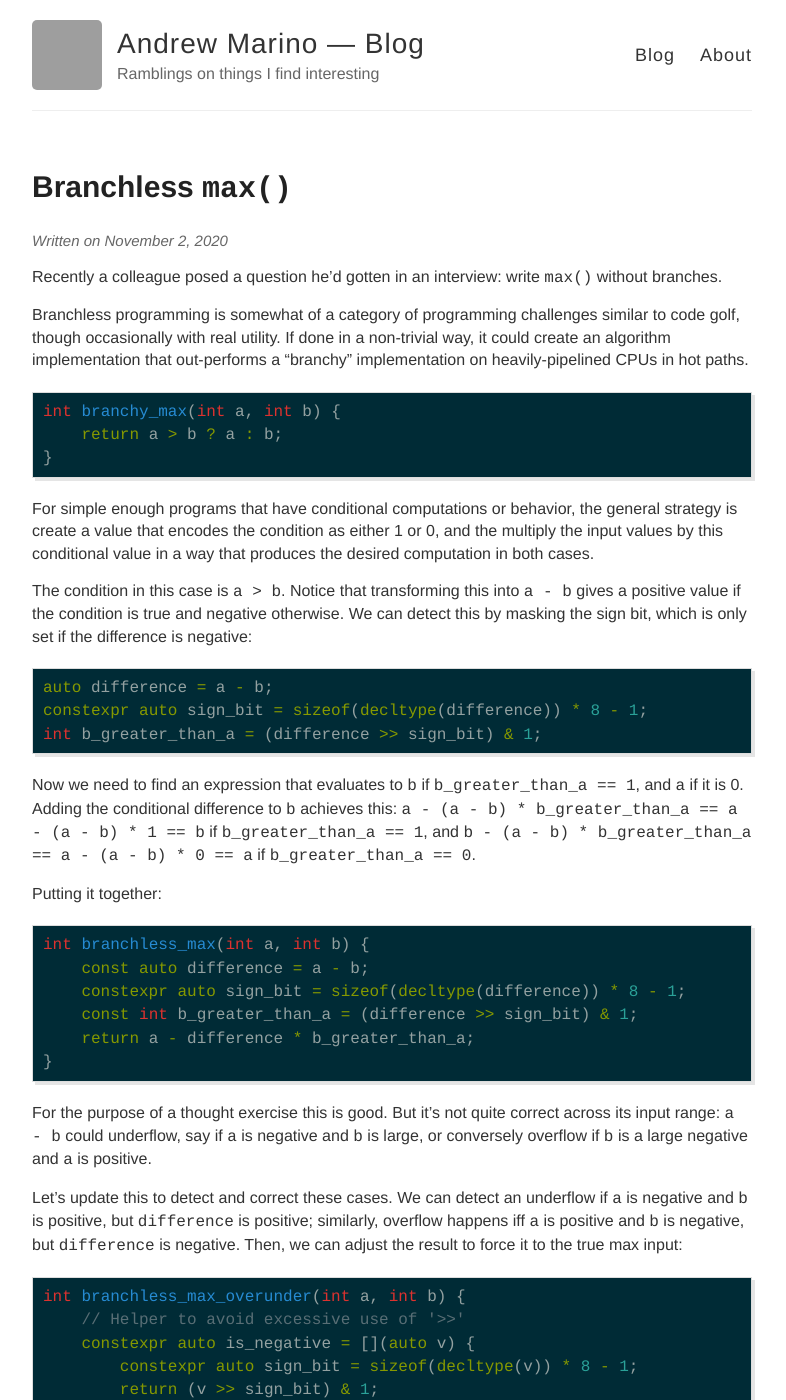
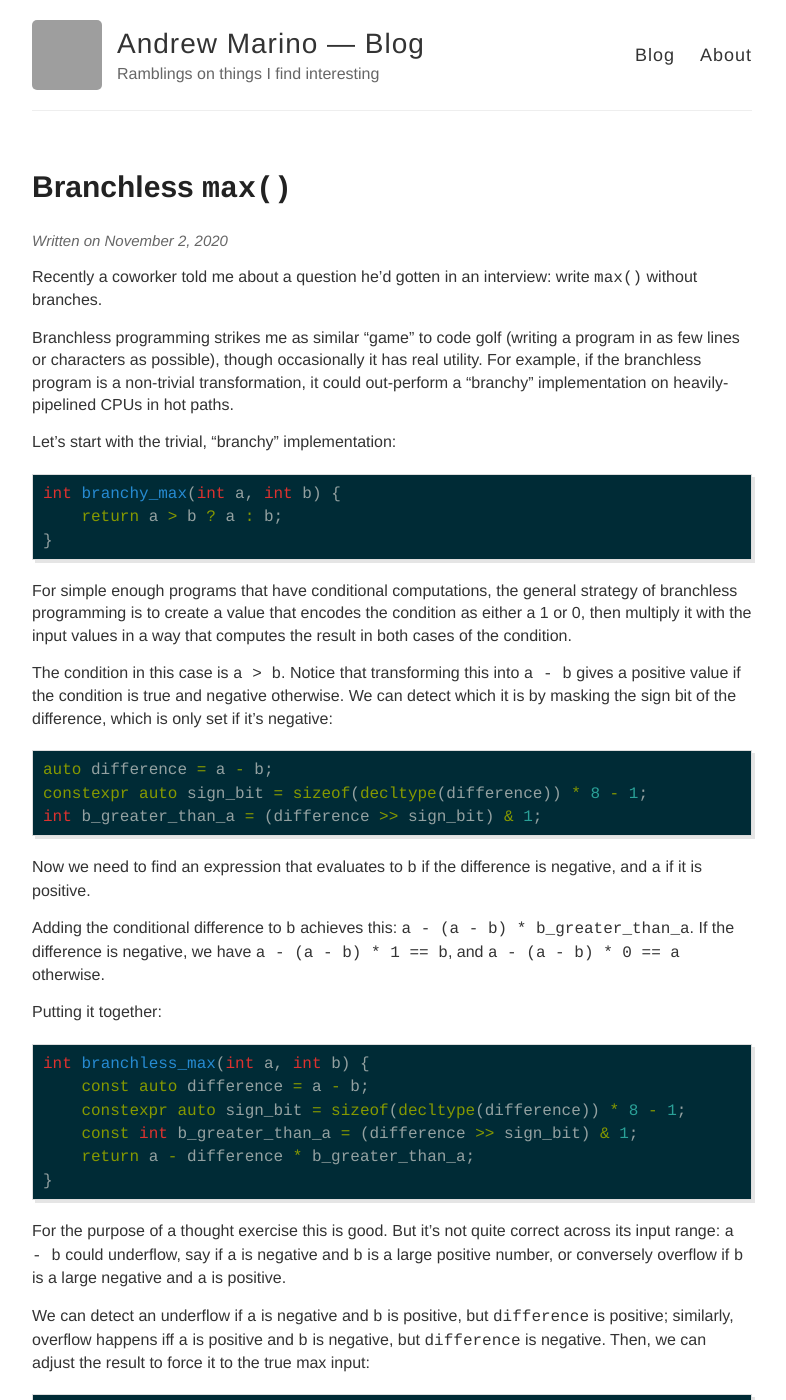
Before and after one commit to aymarino/aymarino.github.io, a Jekyll site: the page built from _posts/2020-11-2-branchless-max.md, in a window 1280 px wide and 1400 px high. Shown: the whole window, without its empty margins (248-1034 px from the left). Built offline with Jekyll 4.4.1, drawn with Linux system fonts in a browser that asks for light colours; nearby versions of some CDN libraries; some of the changed text lies outside the part shown; grey boxes are pictures that could not be loaded.

Commit message:
Edits to blog posts

```diff
--- a/_posts/2020-11-2-branchless-max.md
+++ b/_posts/2020-11-2-branchless-max.md
@@ -3,9 +3,12 @@ layout: post
 title: Branchless `max()`
 ---
 
-Recently a colleague posed a question he'd gotten in an interview: write `max()` without branches.
+Recently a coworker told me about a question he'd gotten in an interview: write `max()` without branches.
 
-Branchless programming is somewhat of a category of programming challenges similar to code golf, though occasionally with real utility. If done in a non-trivial way, it could create an algorithm implementation that out-performs a "branchy" implementation on heavily-pipelined CPUs in hot paths.
+Branchless programming strikes me as similar "game" to code golf (writing a program in as few lines or characters as possible), though occasionally it has real utility.
+For example, if the branchless program is a non-trivial transformation, it could out-perform a "branchy" implementation on heavily-pipelined CPUs in hot paths.
+
+Let's start with the trivial, "branchy" implementation:
 
 ~~~ cpp
 int branchy_max(int a, int b) {
@@ -13,9 +16,11 @@ int branchy_max(int a, int b) {
 }
 ~~~
 
-For simple enough programs that have conditional computations or behavior, the general strategy is create a value that encodes the condition as either 1 or 0, and the multiply the input values by this conditional value in a way that produces the desired computation in both cases.
+For simple enough programs that have conditional computations, the general strategy of branchless programming is to create a value that encodes the condition as either a 1 or 0, then multiply it with the input values in a way that computes the result in both cases of the condition.
 
-The condition in this case is `a > b`. Notice that transforming this into `a - b` gives a positive value if the condition is true and negative otherwise. We can detect this by masking the sign bit, which is only set if the difference is negative:
+The condition in this case is `a > b`.
+Notice that transforming this into `a - b` gives a positive value if the condition is true and negative otherwise.
+We can detect which it is by masking the sign bit of the difference, which is only set if it's negative:
 
 ~~~ cpp
 auto difference = a - b;
@@ -23,8 +28,9 @@ constexpr auto sign_bit = sizeof(decltype(difference)) * 8 - 1;
 int b_greater_than_a = (difference >> sign_bit) & 1;
 ~~~
 
-Now we need to find an expression that evaluates to `b` if `b_greater_than_a == 1`, and `a` if it is 0.
-Adding the conditional difference to `b` achieves this: `a - (a - b) * b_greater_than_a == a - (a - b) * 1 == b` if `b_greater_than_a == 1`, and `b - (a - b) * b_greater_than_a == a - (a - b) * 0 == a` if `b_greater_than_a == 0`.
+Now we need to find an expression that evaluates to `b` if the difference is negative, and `a` if it is positive.
+
+Adding the conditional difference to `b` achieves this: `a - (a - b) * b_greater_than_a`. If the difference is negative, we have `a - (a - b) * 1 == b`, and `a - (a - b) * 0 == a` otherwise.
 
 Putting it together:
 
@@ -37,9 +43,11 @@ int branchless_max(int a, int b) {
 }
 ~~~
 
-For the purpose of a thought exercise this is good. But it's not quite correct across its input range: `a - b` could underflow, say if `a` is negative and `b` is large, or conversely overflow if `b` is a large negative and `a` is positive.
+For the purpose of a thought exercise this is good.
+But it's not quite correct across its input range: `a - b` could underflow, say if `a` is negative and `b` is a large positive number, or conversely overflow if `b` is a large negative and `a` is positive.
 
-Let's update this to detect and correct these cases. We can detect an underflow if `a` is negative and `b` is positive, but `difference` is positive; similarly, overflow happens iff `a` is positive and `b` is negative, but `difference` is negative. Then, we can adjust the result to force it to the true max input:
+We can detect an underflow if `a` is negative and `b` is positive, but `difference` is positive; similarly, overflow happens iff `a` is positive and `b` is negative, but `difference` is negative.
+Then, we can adjust the result to force it to the true max input:
 
 ~~~ cpp
 int branchless_max_overunder(int a, int b) {
@@ -102,7 +111,8 @@ branchless_max(int, int):                   # @branchless_max(int, int)
         ret
 ~~~
 
-This is after taking into account overflow and underflow (this instantiation on two 64-bit integer types, but the assembly is identical up to bit shifts with other sized parameters):
+The code generated for taking into account overflow and underflow is much worse.
+This is the instantiation on two 64-bit integer types, but the assembly is identical (up to bit shifts) with other sized parameters:
 
 ~~~ nasm
 auto generic_branchless_max<long long, long long>(long long, long long):  # @auto generic_branchless_max<long long, long long>(long long, long long)
```
Also changed, not shown: other parts of _posts/2020-11-2-branchless-max.md (+3 -2 lines), _posts/2021-1-10-gross-up.md (+7 -3 lines).
